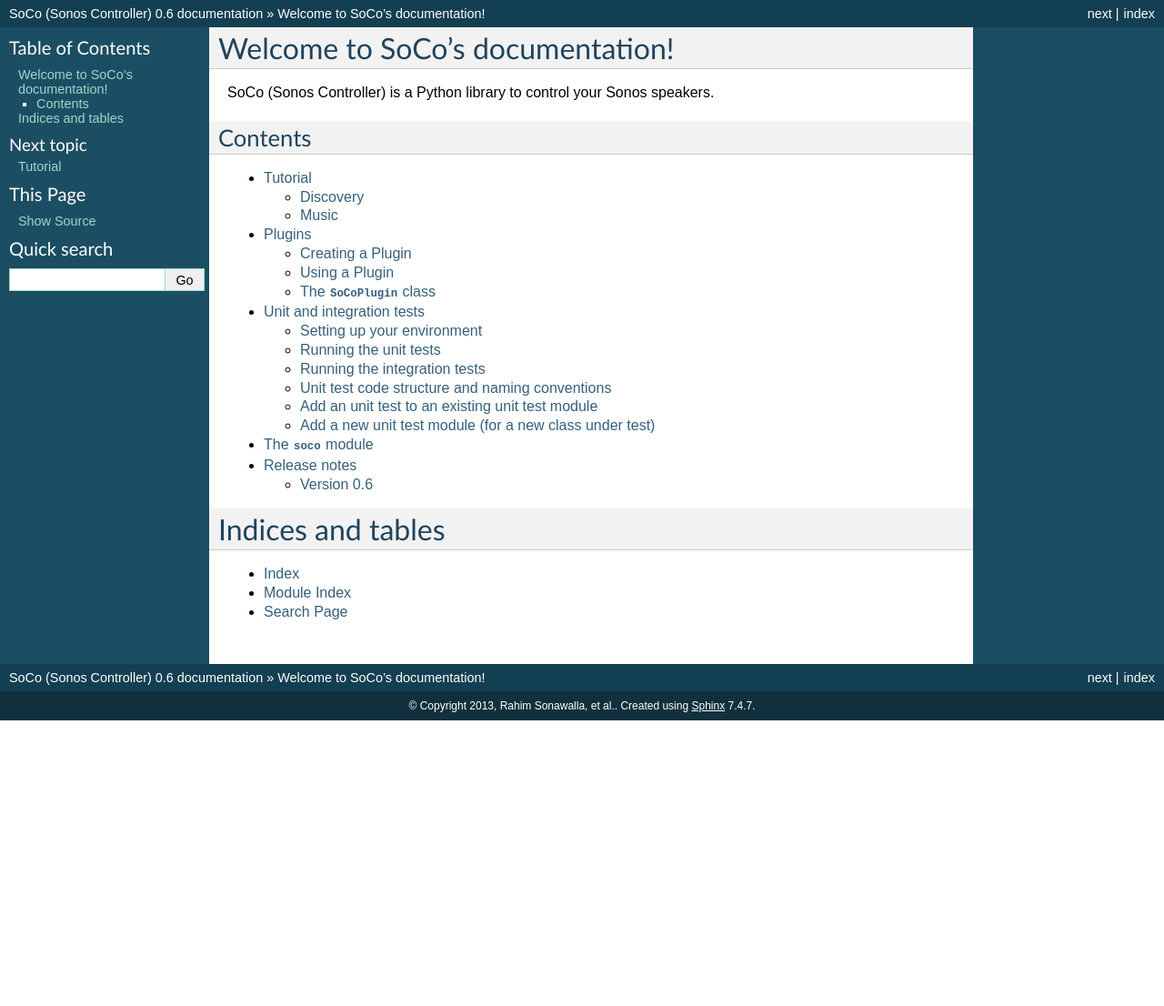
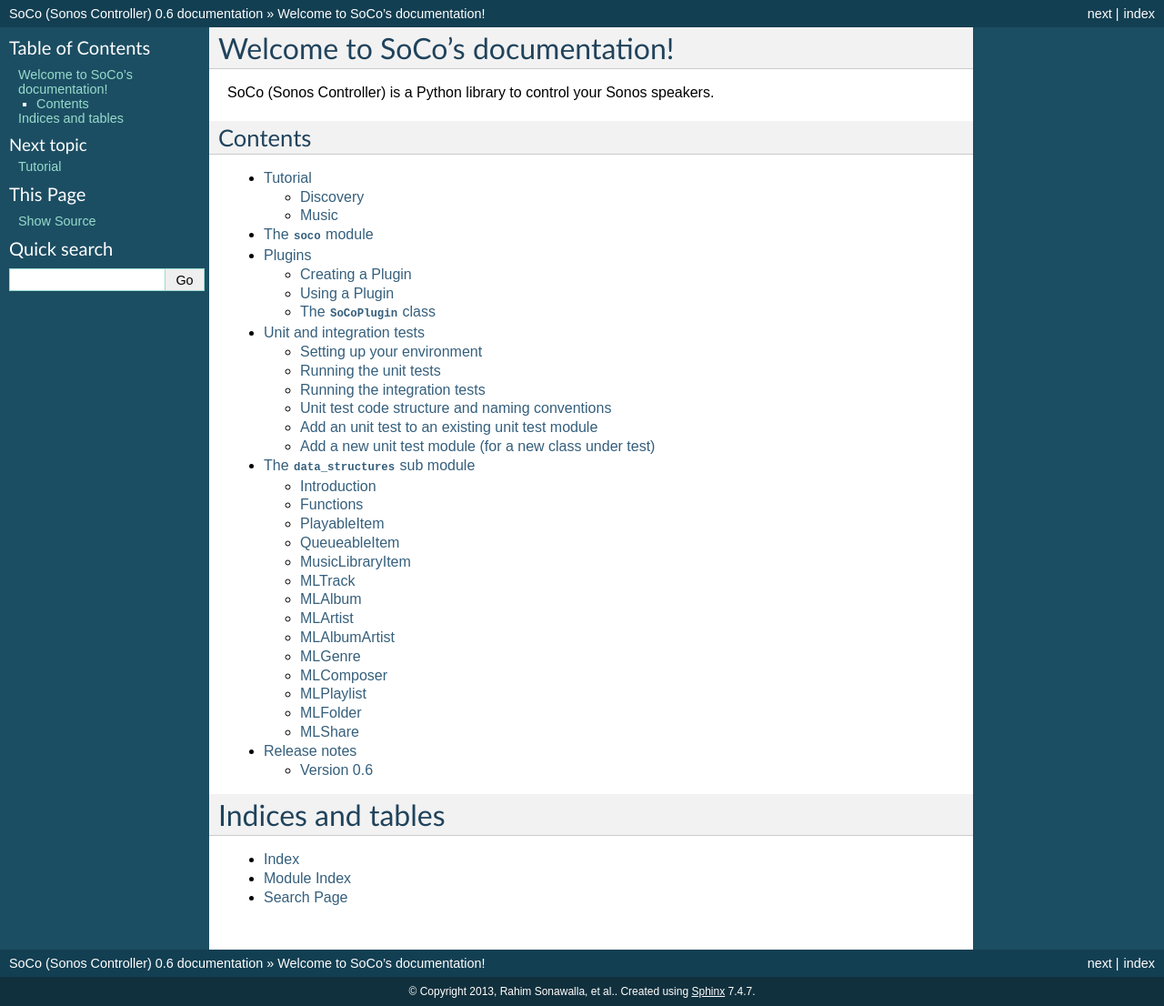
Before and after one commit to SoCo/SoCo, a Sphinx documentation site: the page built from doc/index.rst, in a window 1280 px wide. Shown: the whole page at 91% size. Built offline with Sphinx 7.4.7, drawn with Linux system fonts in a browser that asks for light colours; before the commit the page ends 900 px from its top, so only the background shows below that; some of the changed lines change nothing that is shown.

Commit message:
Documentation for music library data structures

```diff
--- a/doc/conf.py
+++ b/doc/conf.py
@@ -27,7 +27,8 @@
 
 # Add any Sphinx extension module names here, as strings. They can be extensions
 # coming with Sphinx (named 'sphinx.ext.*') or your custom ones.
-extensions = ['sphinx.ext.autodoc']
+extensions = ['sphinx.ext.autodoc', 'sphinx.ext.intersphinx']
+intersphinx_mapping = {'python': ('http://docs.python.org/2', None)}
 
 # Add any paths that contain templates here, relative to this directory.
 templates_path = ['_templates']
--- /dev/null
+++ b/doc/data-structures-mod.rst
@@ -0,0 +1,186 @@
+.. _data_structure_mod:
+
+The ``data_structures`` sub module
+**********************************
+
+Introduction
+============
+
+The data structures are used to represent playable items like e.g. a
+music track or playlist. The data structure classes are documented in
+the sections below and the rest of this section contains a more
+thorough introduction.
+
+To expand a bit, the ``data_structures`` sub-module consist of a
+hierarchy of classes that represent different music information
+items. This could be a "real" item such as a music library track,
+album or genre or an abstract item such as a music library item.
+
+The main advantages of using classes as apposed to e.g. dicts to
+contain the information are:
+
+ * They are easy to identify
+ * It is possibly to define and agree on certain abilities such as
+   what is the criteria for two tracks being equal
+ * Certain functionality for these information object, such as
+   producing the XML that is needed for the UPnP communication can be
+   attached to the elements themselves.
+
+Many of the items have a lot in common and therefore has shared
+functionality. This has been implemented by means of inheritance, in
+such a way that common functionality is always pulled up the
+inheritance hierarchy to the highest point that have this
+functionality in common. The hierarchy is illustrated in figure
+:ref:`the figure below <figure-inheritance>`, where red boxes represent items that are
+not yet implemented, green boxes are abstract items and blue are real
+items. The black lines are the lines of inheritance, going from the
+top down.
+
+.. _figure-inheritance:
+.. image:: graphics/data_structures.png
+
+All data structures are :py:class:`playable items
+<.PlayableItem>`. They are then split up into :py:class:`queueable
+items<.QueueableItem>` and single play items. :py:class:`Queueable
+items <.QueueableItem>` are all the "real" :py:class:`music library
+items <.MusicLibraryItem>` and music service items such as tracks,
+albums and playlists.
+
+There are 9 types of :py:class:`music library items
+<.MusicLibraryItem>`, represented by the 9 classes that inherit from
+it. From these classes all information items are available as named
+properties. All of these items contains a :py:attr:`title
+<.MusicLibraryItem.title>`, a :py:attr:`URI <.MusicLibraryItem.uri>`
+and a :py:attr:`UPnP class <.MusicLibraryItem.upnp_class>`, so these
+items are defined in the :py:class:`.MusicLibraryItem` class and
+inherited by them all. For most items the ``id`` can be extracted from
+the URI in the same way, so therefore it is defined in
+:py:attr:`.MusicLibraryItem.id` and the few classes
+(:py:class:`.MLTrack`, :py:class:`.MLPlaylist`) that extract the id
+differently from the URI then overrides this property. Besides the
+information items that they all share, :py:class:`.MLTrack` and
+:py:class:`.MLAlbum` define some extra fields such as :py:attr:`album
+<.MLTrack.album>`, :py:attr:`album_art_uri <.MLTrack.album_art_uri>`
+and :py:attr:`creator <.MLTrack.creator>`.
+
+Some of the more important methods are the ``get_didl_metadata``
+methods. These are used to produce the metadata that is sent to the
+Sonos® units. This metadata is created in a almost identical way,
+which is the reason that the main functionality for it is implemented
+in :py:meth:`.MusicLibraryItem.get_didl_metadata` and all the
+``get_didl_metadata`` methods in the 9 sub classes overrides and calls
+this method with a single parameter. This could obviously have been
+implemented in a way where the common method would do **all** the
+work, and therefore remove the need for the independent methods. It
+has however been implemented in this way so the methods on the sub
+classes could have a specific example of what the output will look
+like.
+
+Functions
+=========
+
+.. autofunction:: soco.data_structures.get_ml_item
+
+PlayableItem
+============
+
+.. autoclass:: soco.data_structures.PlayableItem
+   :members:
+   :show-inheritance:
+
+   .. automethod:: soco.data_structures.PlayableItem.__init__
+   .. automethod:: soco.data_structures.PlayableItem.__eq__
+   .. automethod:: soco.data_structures.PlayableItem.__hash__
+   .. automethod:: soco.data_structures.PlayableItem.__repr__
+   .. automethod:: soco.data_structures.PlayableItem.__str__
+
+
+QueueableItem
+=============
+
+.. autoclass:: soco.data_structures.QueueableItem
+   :members:
+   :special-members:
+   :show-inheritance:
+
+MusicLibraryItem
+================
+
+.. autoclass:: soco.data_structures.MusicLibraryItem
+   :members:
+   :special-members:
+   :show-inheritance:
+
+MLTrack
+=======
+
+.. autoclass:: soco.data_structures.MLTrack
+   :members:
+   :special-members:
+   :show-inheritance:
+
+MLAlbum
+=======
+
+.. autoclass:: soco.data_structures.MLAlbum
+   :members:
+   :special-members:
+   :show-inheritance:
+
+MLArtist
+========
+
+.. autoclass:: soco.data_structures.MLArtist
+   :members:
+   :special-members:
+   :show-inheritance:
+
+MLAlbumArtist
+=============
+
+.. autoclass:: soco.data_structures.MLAlbumArtist
+   :members:
+   :special-members:
+   :show-inheritance:
+
+MLGenre
+=======
+
+.. autoclass:: soco.data_structures.MLGenre
+   :members:
+   :special-members:
+   :show-inheritance:
+
+MLComposer
+==========
+
+.. autoclass:: soco.data_structures.MLComposer
+   :members:
+   :special-members:
+   :show-inheritance:
+
+MLPlaylist
+==========
+
+.. autoclass:: soco.data_structures.MLPlaylist
+   :members:
+   :special-members:
+   :show-inheritance:
+
+MLFolder
+========
+
+.. autoclass:: soco.data_structures.MLFolder
+   :members:
+   :special-members:
+   :show-inheritance:
+
+MLShare
+=======
+
+.. autoclass:: soco.data_structures.MLShare
+   :members:
+   :special-members:
+   :show-inheritance:
+
+   .. automethod:: soco.data_structures.MLShare.__init__
--- a/doc/index.rst
+++ b/doc/index.rst
@@ -15,9 +15,10 @@
    :maxdepth: 2
 
    tutorial
+   soco-mod
    plugins
    unittests
-   soco-mod
+   data-structures-mod
    release_notes
 
 
```
Also changed, not shown: doc/graphics/data_structures.png (added), doc/graphics/data_structures.svg (added).
